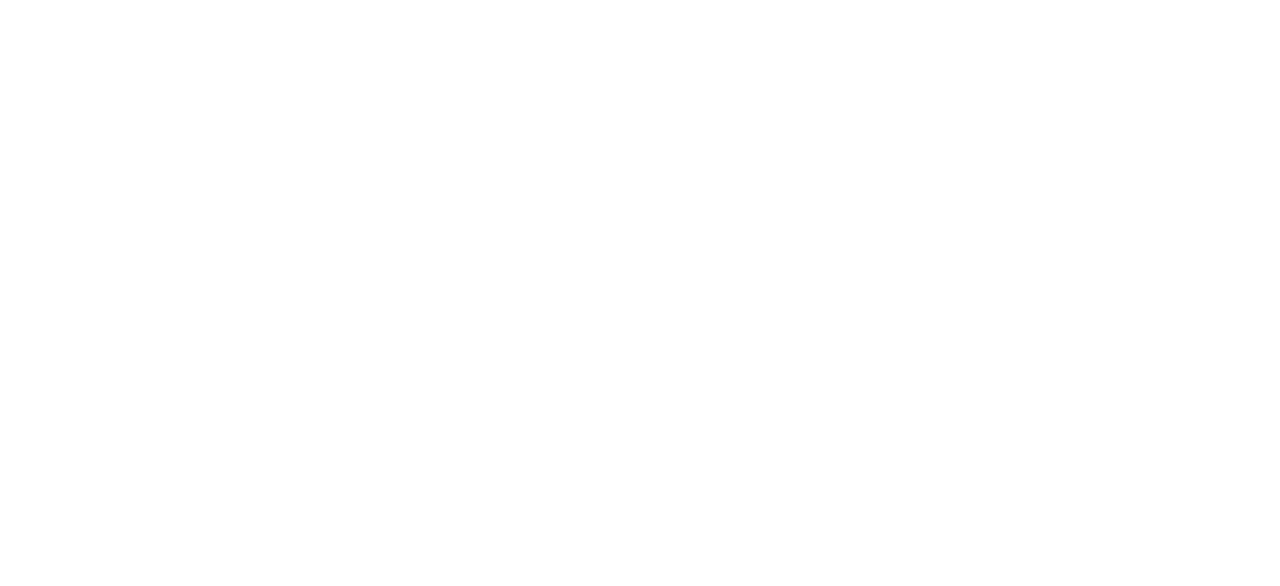
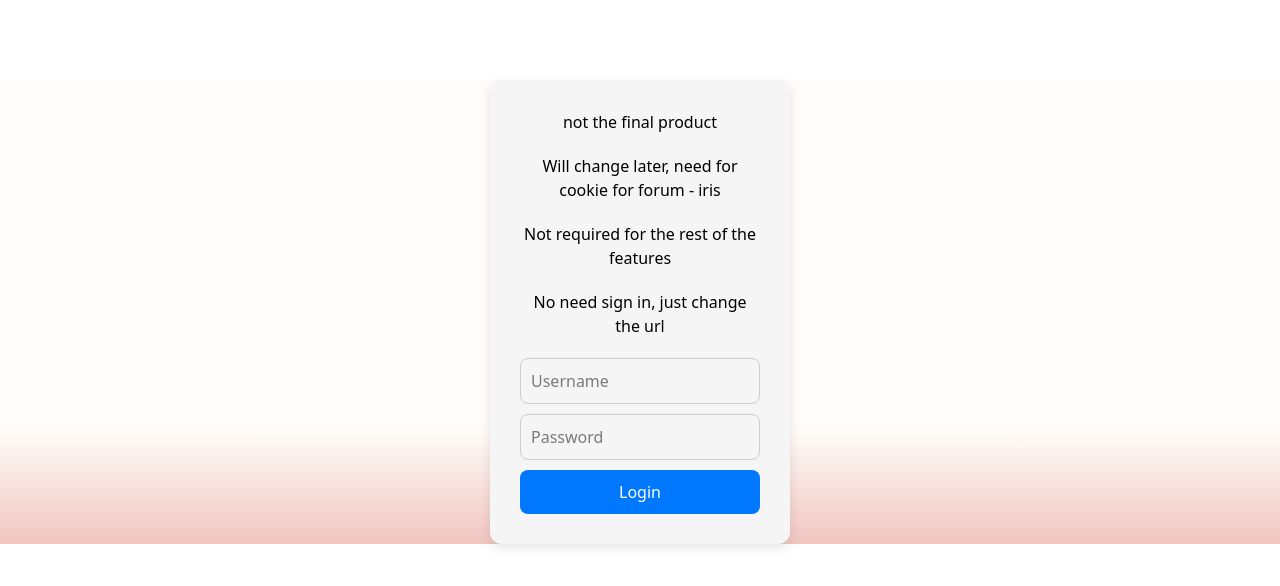
Before and after one commit to Yano789/im-connected, a React (Vite) app: page / in a window 1280 px wide. Before the commit this address had no page. Shown: the top 586 px of the page. Built offline with nearby package versions, Linux system fonts and the light colour scheme.

Commit message:
added fake login page for tokenisation + create/query drafts from db

```diff
--- a/src/App.jsx
+++ b/src/App.jsx
@@ -3,6 +3,7 @@
 import NewPost from "./Forum/NewPost/NewPost";
 import ViewPost from "./Forum/ViewPost/ViewPost";
 import MedicationsPage from "./Medications/MedicationsPage/MedicationsPage";
+import LoginCard from "./Login/LoginCard";
 
 function App() {
   return (
@@ -13,8 +14,8 @@
     >
       <Router>
         <Routes>
-           {/*
-           <Route path="/" element={<SplashScreen/>}/>
+          <Route path="/" element={<LoginCard/>}/>
+          {/*
           <Route path="/signup" element={<SignUp/>}/>
           <Route path="/signin" element={<SignIn/>}/>
           <Route path="/preferences" element={<Preferences/>}/>
--- a/src/Forum/DraftEntry/DraftEntry.css
+++ b/src/Forum/DraftEntry/DraftEntry.css
@@ -4,7 +4,7 @@
     @apply relative text-xl leading-6;
     }
     .draftText {
-    @apply self-stretch relative leading-6 max-w-[500px];
+    @apply self-stretch relative leading-6 max-w-[500px] overflow-hidden text-ellipsis whitespace-normal line-clamp-5;
     }
     .draftDate {
     @apply relative leading-6;
--- a/src/Forum/DraftPosts/DraftPosts.jsx
+++ b/src/Forum/DraftPosts/DraftPosts.jsx
@@ -1,17 +1,58 @@
+import { useEffect, useState } from "react";
 import "./DraftPosts.css";
 import DraftEntry from "../DraftEntry/DraftEntry";
 
-function DraftPosts(){
+function DraftPosts({refreshTrigger}) {
+  const [drafts, setDrafts] = useState([]);
+  const [error, setError] = useState(null);
+  const [loading, setLoading] = useState(true);
+
+  useEffect(() => {
+    const fetchDrafts = async () => {
+      try {
+        const response = await fetch("http://localhost:5000/api/v1/post/myDrafts", {
+          method: "GET",
+          credentials: "include",
+        });
+
+        if (!response.ok) {
+          throw new Error(`HTTP error ${response.status}`);
+        }
+
+        const data = await response.json();
+        console.log("Fetched drafts:", data);
+        setDrafts(data);
+      } catch (err) {
+        console.error("Fetch error:", err);
+        setError(err.message);
+      } finally {
+        setLoading(false);
+      }
+    };
+
+    fetchDrafts();
+  }, [refreshTrigger]);
+
   return (
     <div className="draftsDiv">
       <div className="draftsMain">
         <div className="draftsTitle">
           <div className="myDrafts">Drafts</div>
-          <DraftEntry draftTitle="db lab 2 report" draftDate="7/17/2025" draftContents="In Filter from Exercise 1, we have included a second line where we use the superclass Operator" />
+          {loading && <div>Loading drafts...</div>}
+          {error && <div className="error">Error: {error}</div>}
+          {!loading && drafts.length === 0 && <div>No drafts available.</div>}
+          {drafts.map((draft) => (
+            <DraftEntry
+              key={draft._id}
+              draftTitle={draft.title}
+              draftDate={new Date(draft.createdAt).toLocaleDateString()}
+              draftContents={draft.content}
+            />
+          ))}
         </div>
       </div>
     </div>
   );
-};
+}
 
 export default DraftPosts;
--- a/src/Forum/NewPostBody/NewPostBody.jsx
+++ b/src/Forum/NewPostBody/NewPostBody.jsx
@@ -1,13 +1,22 @@
 import NewPostCard from "../NewPostCard/NewPostCard";
 import DraftPosts from "../DraftPosts/DraftPosts";
 import "./NewPostBody.css";
-function NewPostBody(){
+import { useState } from "react";
+
+function NewPostBody() {
+
+  const [refreshCount, setRefreshCount] = useState(0);
+
+  const handleDraftAdded = () => {
+    setRefreshCount((count) => count + 1);
+  };
+
   return (
     <div className="newPostDiv">
       <div className="newPostBody">
-                <NewPostCard/>
+        <NewPostCard onDraftAdded={handleDraftAdded} />
       </div>
-            <DraftPosts/>
+      <DraftPosts refreshTrigger={refreshCount} />
     </div>
   );
 }
--- a/src/Forum/NewPostCard/NewPostCard.css
+++ b/src/Forum/NewPostCard/NewPostCard.css
@@ -29,10 +29,10 @@
     .tagText {
     @apply relative leading-4 break-words text-sm sm:text-base;
     }
-    .tag {
+    .newPostTag {
     @apply shadow-[5px_5px_4px_rgba(0,0,0,0.25)] bg-[#fff2f0] border flex flex-row items-center justify-center p-3 rounded-[20px] border-solid border-[#1e1e1e];
     }
-    .tagSelected{
+    .newPostTagSelected{
     @apply shadow-[5px_5px_4px_rgba(0,0,0,0.25)] bg-[#C8B8DB] border flex flex-row items-center justify-center p-3 rounded-[20px] border-solid border-[#1e1e1e];
     }
     .tags {
--- /dev/null
+++ b/src/Login/LoginCard.css
@@ -0,0 +1,44 @@
+.login-card {
+  width: 300px;
+  margin: 80px auto;
+  padding: 30px;
+  background-color: #f5f5f5;
+  border-radius: 12px;
+  box-shadow: 0 4px 12px rgba(0, 0, 0, 0.1);
+  text-align: center;
+}
+
+.login-card h2 {
+  margin-bottom: 20px;
+}
+
+.login-card input {
+  display: block;
+  width: 100%;
+  margin: 10px 0;
+  padding: 10px;
+  font-size: 1rem;
+  border-radius: 8px;
+  border: 1px solid #ccc;
+}
+
+.login-card button {
+  width: 100%;
+  padding: 10px;
+  font-size: 1rem;
+  background-color: #0077ff;
+  color: white;
+  border: none;
+  border-radius: 8px;
+  cursor: pointer;
+}
+
+.login-card button:hover {
+  background-color: #005fcc;
+}
+
+.status {
+  margin-top: 15px;
+  font-size: 0.95rem;
+  color: #333;
+}
--- /dev/null
+++ b/src/Login/LoginCard.jsx
@@ -0,0 +1,65 @@
+// LoginCard.jsx
+import { useState } from "react";
+import "./LoginCard.css"; // for styling, see below
+
+function LoginCard() {
+  const [username, setUsername] = useState("");
+  const [password, setPassword] = useState("");
+  const [status, setStatus] = useState(null);
+
+  const handleLogin = async (e) => {
+    e.preventDefault();
+
+    try {
+      const res = await fetch("http://localhost:5000/api/v1/user", {
+        method: "POST",
+        headers: {
+          "Content-Type": "application/json",
+        },
+        credentials: "include", // ⭐ important for setting cookies
+        body: JSON.stringify({ username, password }),
+      });
+
+      const data = await res.json();
+
+      if (res.ok) {
+        setStatus("Login successful!");
+        console.log("Authenticated User:", data);
+      } else {
+        setStatus(`Login failed: ${data}`);
+      }
+    } catch (err) {
+      console.error(err);
+      setStatus("Login failed. Network error.");
+    }
+  };
+
+  return (
+    <div className="login-card">
+      <h2>not the final product</h2>
+      <h2>Will change later, need for cookie for forum - iris</h2>
+      <h2>Not required for the rest of the features</h2>
+      <h2>No need sign in, just change the url</h2>
+      <form onSubmit={handleLogin}>
+        <input
+          type="text"
+          placeholder="Username"
+          value={username}
+          onChange={(e) => setUsername(e.target.value)}
+          required
+        />
+        <input
+          type="password"
+          placeholder="Password"
+          value={password}
+          onChange={(e) => setPassword(e.target.value)}
+          required
+        />
+        <button type="submit">Login</button>
+      </form>
+      {status && <div className="status">{status}</div>}
+    </div>
+  );
+}
+
+export default LoginCard;
```
Also changed, not shown: src/Forum/NewPostCard/NewPostCard.jsx (+83 -28 lines). Lines whose indentation alone changed are shown as unchanged.
